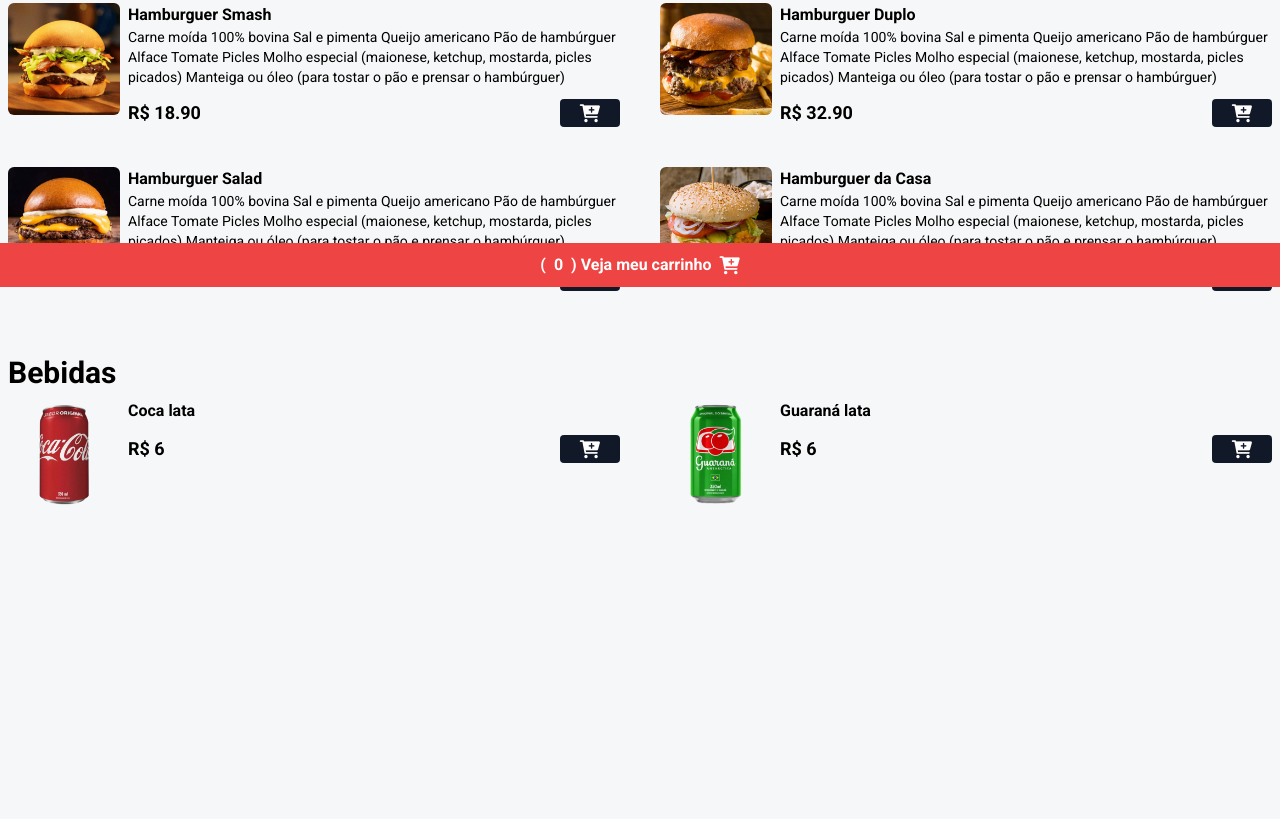
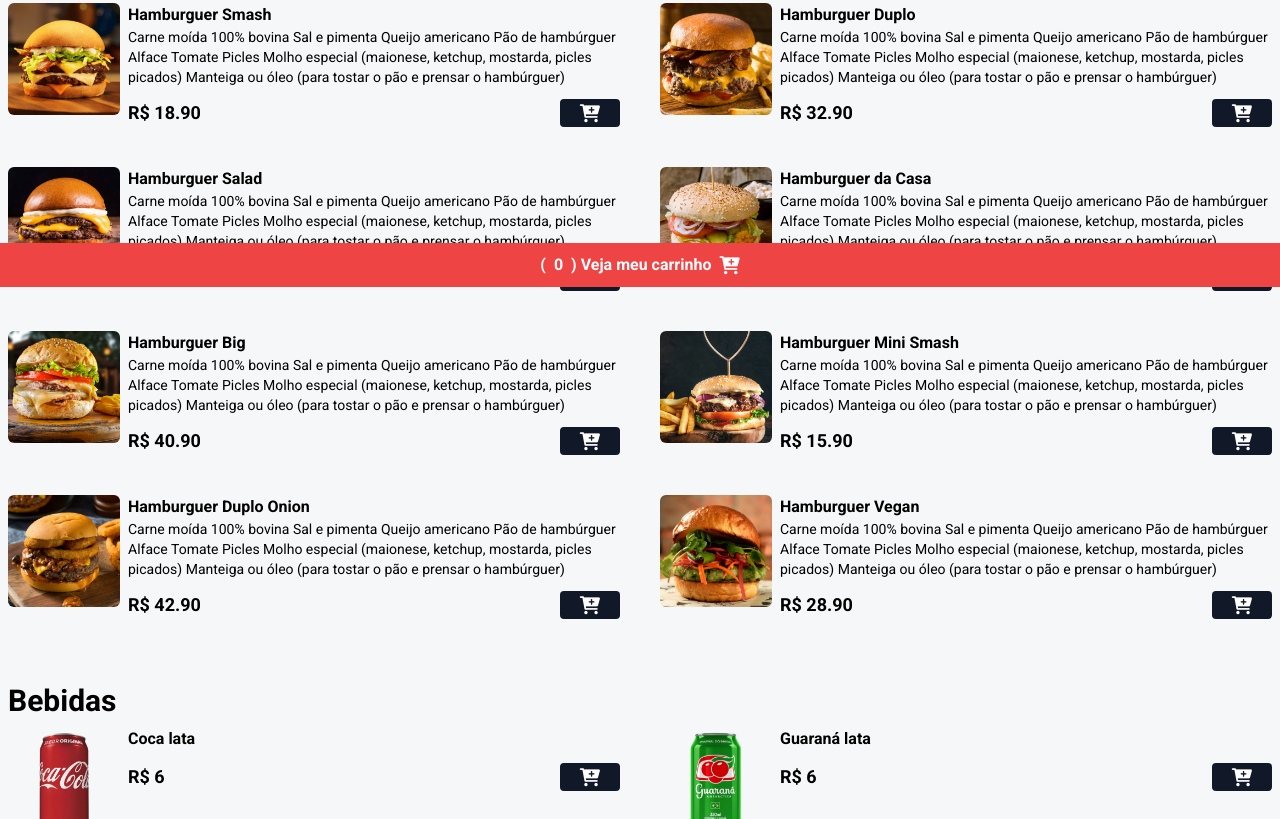
Before and after one commit to TaylanFS/Burguer, a website: page index.html in a window 1280 px wide. Shown: the part 513-1332 px from the top of the page. Before the commit the page ends 1088 px from the top, so only its background shows below. Drawn offline with nearby package versions, Linux system fonts and the light colour scheme.

Commit message:
adicionado novos hamburgueres ao cardápio

```diff
--- a/index.html
+++ b/index.html
@@ -171,6 +171,134 @@
                 </div>
             </div>
 
+            <div class="flex gap-2" >
+                <img
+                    src="./assets/hamb-5.png"
+                    alt="Hamburguer Big"
+                    class="w-28 h-28 rounded-md hover:scale-110 hover:-rotate-2 duration-300"
+                />
+                <div>
+                    <p class="font-bold" > Hamburguer Big </p>
+                    <p class="text-sm" >
+                        Carne moída 100% bovina
+                        Sal e pimenta
+                        Queijo americano
+                        Pão de hambúrguer
+                        Alface
+                        Tomate
+                        Picles
+                        Molho especial (maionese, ketchup, mostarda, picles picados)
+                        Manteiga ou óleo (para tostar o pão e prensar o hambúrguer) </p>
+
+                        <div class="flex items-center gap-2 justify-between mt-3" >
+                            <p class="font-bold text-lg" > R$ 40.90 </p>
+                            <button
+                                class="bg-gray-900 px-5 rounded add-to-cart-btn"
+                                data-name="Hamburguer Big"
+                                data-price="40.90"
+                            >
+                                <i class="fa fa-cart-plus text-lg text-white" ></i>
+                            </button>
+                        </div>
+                </div>
+            </div>
+
+            <div class="flex gap-2" >
+                <img
+                    src="./assets/hamb-6.png"
+                    alt="Hamburguer Mini Smash"
+                    class="w-28 h-28 rounded-md hover:scale-110 hover:-rotate-2 duration-300"
+                />
+                <div>
+                    <p class="font-bold" > Hamburguer Mini Smash </p>
+                    <p class="text-sm" >
+                        Carne moída 100% bovina
+                        Sal e pimenta
+                        Queijo americano
+                        Pão de hambúrguer
+                        Alface
+                        Tomate
+                        Picles
+                        Molho especial (maionese, ketchup, mostarda, picles picados)
+                        Manteiga ou óleo (para tostar o pão e prensar o hambúrguer) </p>
+
+                        <div class="flex items-center gap-2 justify-between mt-3" >
+                            <p class="font-bold text-lg" > R$ 15.90 </p>
+                            <button
+                                class="bg-gray-900 px-5 rounded add-to-cart-btn"
+                                data-name="Hamburguer Mini Smash"
+                                data-price="15.90"
+                            >
+                                <i class="fa fa-cart-plus text-lg text-white" ></i>
+                            </button>
+                        </div>
+                </div>
+            </div>
+
+            <div class="flex gap-2" >
+                <img
+                    src="./assets/hamb-7.png"
+                    alt="Hamburguer Duplo Onion"
+                    class="w-28 h-28 rounded-md hover:scale-110 hover:-rotate-2 duration-300"
+                />
+                <div>
+                    <p class="font-bold" > Hamburguer Duplo Onion </p>
+                    <p class="text-sm" >
+                        Carne moída 100% bovina
+                        Sal e pimenta
+                        Queijo americano
+                        Pão de hambúrguer
+                        Alface
+                        Tomate
+                        Picles
+                        Molho especial (maionese, ketchup, mostarda, picles picados)
+                        Manteiga ou óleo (para tostar o pão e prensar o hambúrguer) </p>
+
+                        <div class="flex items-center gap-2 justify-between mt-3" >
+                            <p class="font-bold text-lg" > R$ 42.90 </p>
+                            <button
+                                class="bg-gray-900 px-5 rounded add-to-cart-btn"
+                                data-name="Hamburguer Duplo Onion"
+                                data-price="42.90"
+                            >
+                                <i class="fa fa-cart-plus text-lg text-white" ></i>
+                            </button>
+                        </div>
+                </div>
+            </div>
+
+            <div class="flex gap-2" >
+                <img
+                    src="./assets/hamb-8.png"
+                    alt="Hamburguer Vegan"
+                    class="w-28 h-28 rounded-md hover:scale-110 hover:-rotate-2 duration-300"
+                />
+                <div>
+                    <p class="font-bold" > Hamburguer Vegan </p>
+                    <p class="text-sm" >
+                        Carne moída 100% bovina
+                        Sal e pimenta
+                        Queijo americano
+                        Pão de hambúrguer
+                        Alface
+                        Tomate
+                        Picles
+                        Molho especial (maionese, ketchup, mostarda, picles picados)
+                        Manteiga ou óleo (para tostar o pão e prensar o hambúrguer) </p>
+
+                        <div class="flex items-center gap-2 justify-between mt-3" >
+                            <p class="font-bold text-lg" > R$ 28.90 </p>
+                            <button
+                                class="bg-gray-900 px-5 rounded add-to-cart-btn"
+                                data-name="Hamburguer Vegan"
+                                data-price="28.90"
+                            >
+                                <i class="fa fa-cart-plus text-lg text-white" ></i>
+                            </button>
+                        </div>
+                </div>
+            </div>
+
         </main>
 
         <div class="mx-auto max-w-7xl px-2 my-2" >
```
